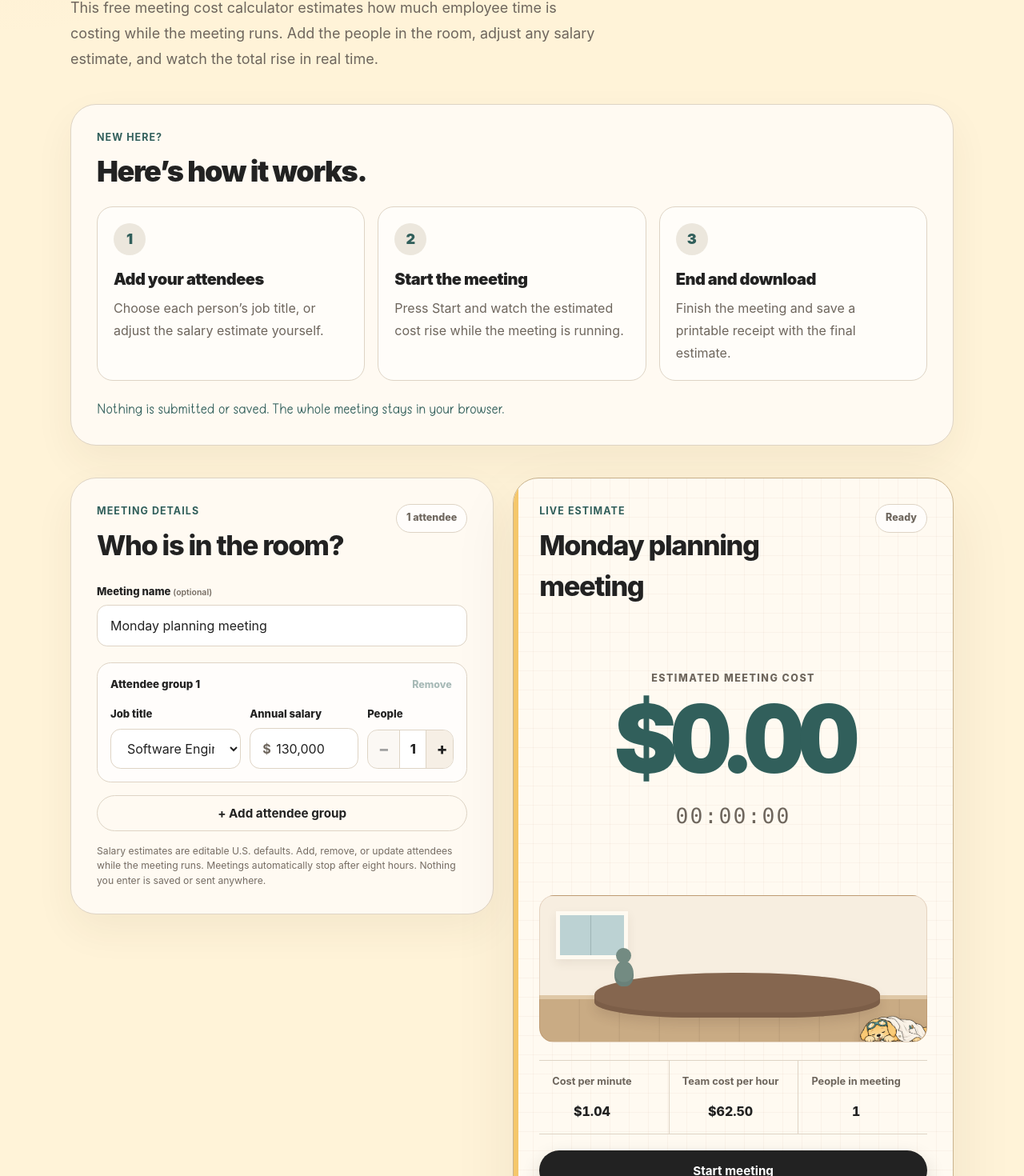
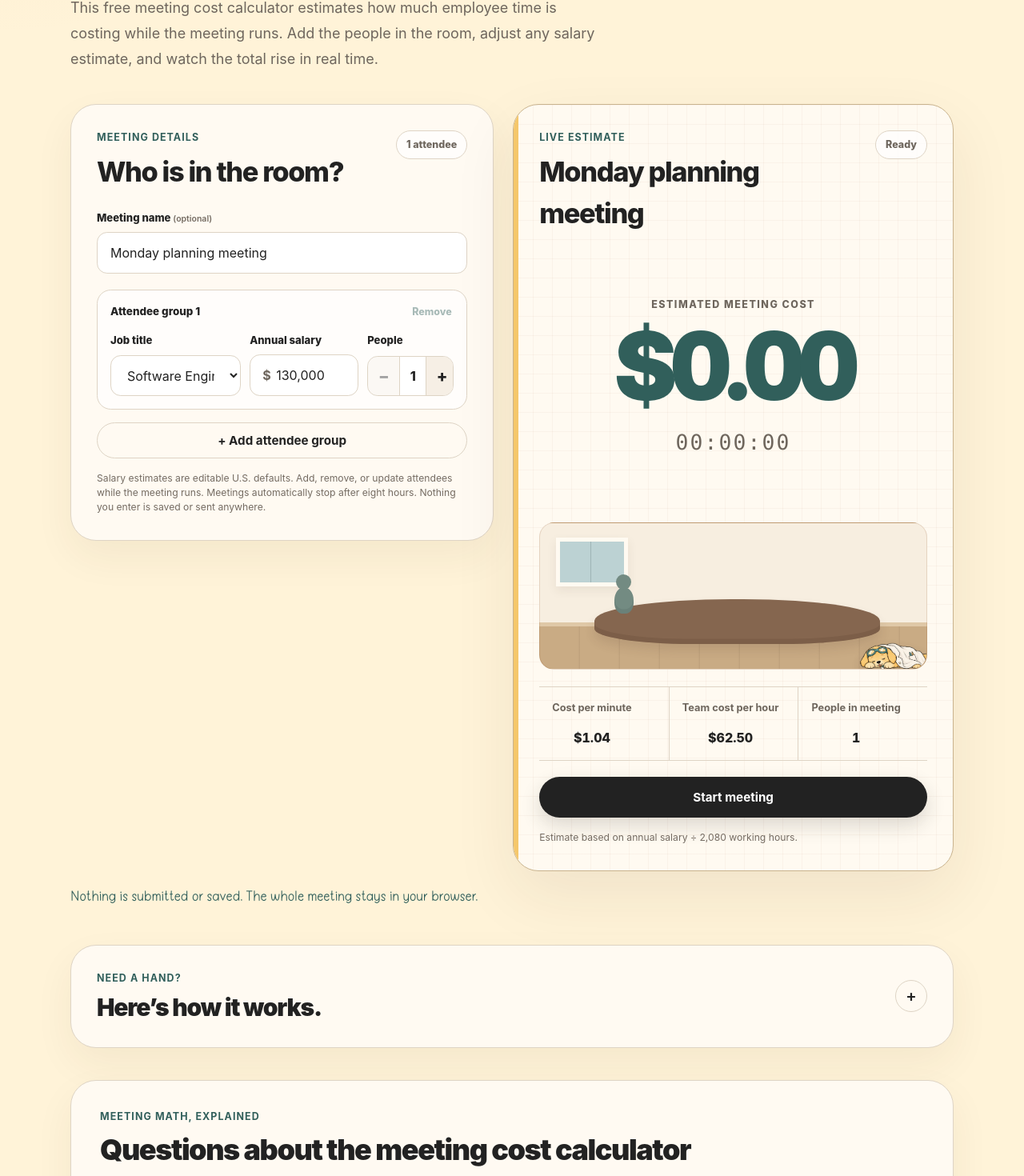
Before and after one commit to alwaysready4moore/nice-little-click-lab, a Next.js app: page /clicks/meeting-cost-ticker in a window 1280 px wide. Shown: the part 499-1969 px from the top of the page at 80% size. Built offline with nearby package versions, Linux system fonts and the light colour scheme.

Commit message:
Let visitors use meeting ticker before reading optional instructions

```diff
--- a/app/clicks/meeting-cost-ticker/page.tsx
+++ b/app/clicks/meeting-cost-ticker/page.tsx
@@ -150,19 +150,36 @@ export default function MeetingCostTickerPage() {
         </p>
       </section>
 
+      <section className="mx-auto max-w-6xl px-6 pb-12">
+        <MeetingCostTicker />
+        <p className="lab-note mt-5">
+          Nothing is submitted or saved. The whole meeting stays in your browser.
+        </p>
+      </section>
+
       <section
         aria-labelledby="how-it-works-heading"
         className="mx-auto max-w-6xl px-6 pb-10"
       >
-        <div className="lab-card p-6 sm:p-8">
-          <p className="lab-label">NEW HERE?</p>
-          <h2
-            id="how-it-works-heading"
-            className="mt-3 text-3xl font-black tracking-[-0.04em] sm:text-4xl"
-          >
-            Here’s how it works.
-          </h2>
-          <div className="mt-6 grid gap-4 md:grid-cols-3">
+        <details className="lab-card group p-6 sm:p-8">
+          <summary className="flex cursor-pointer list-none items-center justify-between gap-4 rounded-lg focus-visible:outline focus-visible:outline-3 focus-visible:outline-offset-4 focus-visible:outline-[var(--accent-strong)] [&::-webkit-details-marker]:hidden">
+            <span>
+              <span className="lab-label block">NEED A HAND?</span>
+              <span
+                id="how-it-works-heading"
+                className="mt-2 block text-2xl font-black tracking-[-0.04em] sm:text-3xl"
+              >
+                Here’s how it works.
+              </span>
+            </span>
+            <span
+              aria-hidden="true"
+              className="grid h-10 w-10 shrink-0 place-items-center rounded-full border border-[var(--border)] text-xl font-semibold transition-transform group-open:rotate-45"
+            >
+              +
+            </span>
+          </summary>
+          <div className="mt-6 grid gap-4 border-t border-[var(--border)] pt-6 md:grid-cols-3">
             {steps.map((step) => (
               <article
                 key={step.number}
@@ -180,14 +197,7 @@ export default function MeetingCostTickerPage() {
               </article>
             ))}
           </div>
-          <p className="lab-note mt-6">
-            Nothing is submitted or saved. The whole meeting stays in your browser.
-          </p>
-        </div>
-      </section>
-
-      <section className="mx-auto max-w-6xl px-6 pb-16">
-        <MeetingCostTicker />
+        </details>
       </section>
 
       <FaqSection
```
